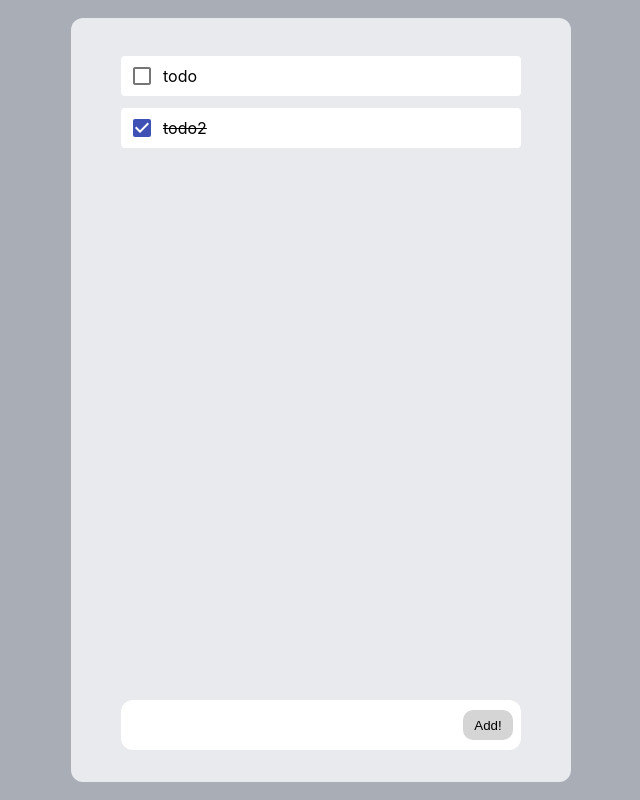
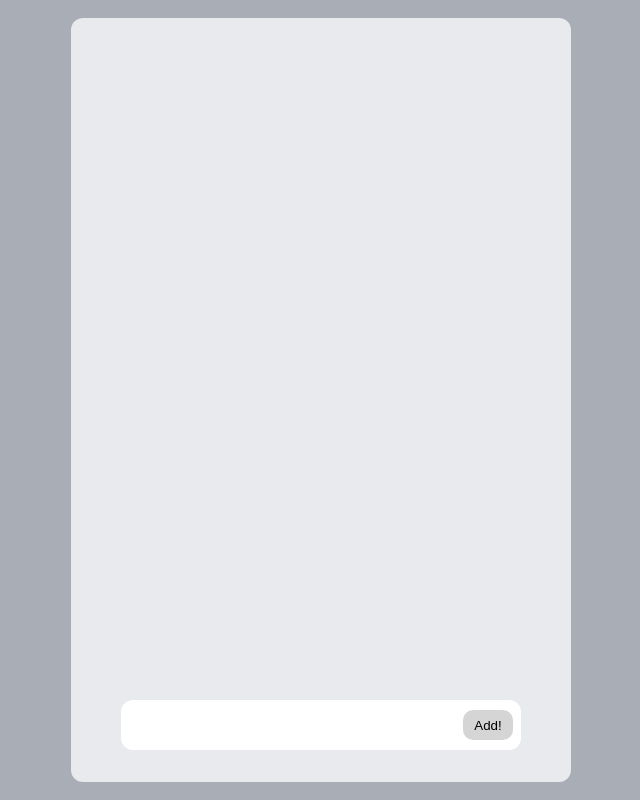
Before and after one commit to devinkg/redux-todo, a React (Create React App) app: page / in a window 1280 px wide. Shown: the whole page, without its empty margins (319-959 px from the left). Built offline with nearby package versions, Linux system fonts and the light colour scheme.

Commit message:
Todo List reducer import export added

```diff
--- a/src/App.js
+++ b/src/App.js
@@ -3,20 +3,12 @@ import './App.css';
 import Input from './components/Input';
 import TodoItem from './components/TodoItem';
 
-const todoList = [
-  {
-    item: 'todo',
-    done: false,
-    id: 65548448787
-  },
-  {
-    item: 'todo2',
-    done: true,
-    id: 65548448783
-  }
-]
+import { useSelector } from 'react-redux'
+import { selectToDoList } from './features/todoSlice'
 
 function App() {
+  const todoList = useSelector(selectToDoList);
+
   return (
     <div className="app">
       <div className="app__container">
--- a/src/features/todoSlice.js
+++ b/src/features/todoSlice.js
@@ -15,4 +15,7 @@ const todoSlice = createSlice({
 });
 
 export const { saveTodo } = todoSlice.actions
+
+export const selectToDoList = state => state.todos.todoList
+
 export default todoSlice.reducer
```
